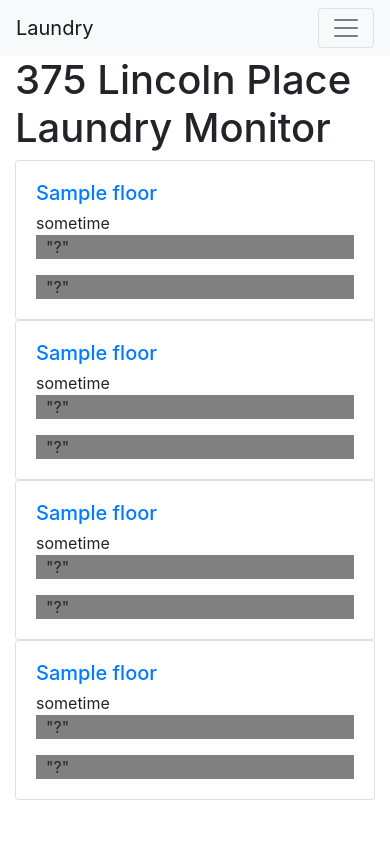
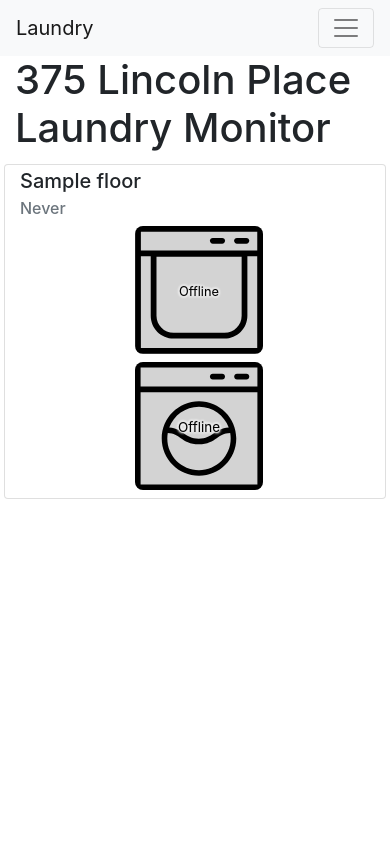
Before and after one commit to matt-robbins/launmon, a Flask app: template templates/laundry.html in a window 390 px wide. Run offline with Flask 2, Linux system fonts and the light colour scheme; the template is opened without the code that fills it: most values are stand-ins (such as "Sample title", 1, 10 or a date in 2020); some libraries are stand-ins or nearby versions.

Commit message:
fresh coat of paint on the main page
- add SVG of the dryer stacked on top of the washer with the floors
  running horizontally (vertically on mobile web)
- animate and color SVGs while they are running
- prefer flask's [jsonify] to json.dumps()
- run [prettier] over the html files since the diff there is pretty
  large anyways

[jsonify]: https://flask.palletsprojects.com/en/2.2.x/api/#flask.json.jsonify
[prettier]: https://prettier.io/

```diff
--- a/laundrymon.py
+++ b/laundrymon.py
@@ -1,7 +1,6 @@
-from flask import Flask, render_template, request
+from flask import Flask, render_template, request, jsonify
 import getstatus
 import constants as const
-import json
 import db
 from datetime import datetime
 
@@ -25,7 +24,22 @@
 
     d = dict(zip([s[0] for s in statusd],[s[1:] for s in statusd]))
 
-    return json.dumps(d)
+    return jsonify(d)
+
+@app.route("/v2/status-json")
+def status_json_v2():
+    status = [
+        {
+            "floor": line[0],
+            "wash": line[1] in ("wash","both"),
+            "dry": line[1] in ("dry", "both"),
+            "time": line[2],
+            "last_seen": line[3]
+        } for line in db.getLatest()
+    ]
+
+    return jsonify(status)
+
 
 @app.route("/histogram")
 def histogram(location="4",weekday=0):
@@ -39,7 +53,7 @@
     location = request.args.get('location', "4", type=str)
     weekday = request.args.get('location', "0", type=str)
     hist = db.getHist(location,weekday)
-    return json.dumps(hist)
+    return jsonify(hist)
 
 @app.route("/event-json")
 def events_json():
@@ -47,7 +61,7 @@
     hours = request.args.get('hours',24, type=int)
     ev = db.getEvents(location,hours)
     dict = {"time": [e[0] for e in ev],"status": [e[1] for e in ev]}
-    return json.dumps(dict)
+    return jsonify(dict)
 
 @app.route("/cycles-json")
 def cycles_json():
@@ -59,7 +73,7 @@
     else:
         ev = db.getDryCycles(location,hours)
     dict = {'start':[e[0] for e in ev],"end": [e[1] for e in ev]}
-    return json.dumps(dict)
+    return jsonify(dict)
 
 @app.route("/rawcurrent-json")
 def current_json():
@@ -70,7 +84,7 @@
     res = db.getCurrent(location,minutes)
 
     dict = {"time": [c[2] for c in res],"current": [c[1] for c in res]}
-    return json.dumps(dict)
+    return jsonify(dict)
 
 @app.route("/rawcurrent-range-json")
 def current_range_json():
@@ -80,7 +94,7 @@
     res = db.getCurrentRange(location,start,end)
 
     dict = {"time": [c[2] for c in res],"current": [c[1] for c in res]}
-    return json.dumps(dict)
+    return jsonify(dict)
 
 @app.route("/current-graph")
 def current_graph():
--- a/templates/base.html
+++ b/templates/base.html
@@ -1,19 +1,114 @@
-<!doctype html>
+<!DOCTYPE html>
 <html lang="en">
   <head>
     <!-- Required meta tags -->
-    <meta charset="utf-8">
-    <meta name="viewport" content="width=device-width, initial-scale=1, shrink-to-fit=no">
+    <meta charset="utf-8" />
+    <meta
+      name="viewport"
+      content="width=device-width, initial-scale=1, shrink-to-fit=no"
+    />
 
     <!-- Bootstrap CSS -->
-    <link rel="stylesheet" href="https://stackpath.bootstrapcdn.com/bootstrap/4.3.1/css/bootstrap.min.css" integrity="sha384-ggOyR0iXCbMQv3Xipma34MD+dH/1fQ784/j6cY/iJTQUOhcWr7x9JvoRxT2MZw1T" crossorigin="anonymous">
+    <link
+      rel="stylesheet"
+      href="https://stackpath.bootstrapcdn.com/bootstrap/4.3.1/css/bootstrap.min.css"
+      integrity="sha384-ggOyR0iXCbMQv3Xipma34MD+dH/1fQ784/j6cY/iJTQUOhcWr7x9JvoRxT2MZw1T"
+      crossorigin="anonymous"
+    />
 
+    <style>
+      :root {
+        --color-offline: lightgrey;
+        --color-running: #d5352b;
+        --color-available: #65b6f0;
+      }
+
+      .machine {
+        stroke: black;
+        fill: black;
+        background-color: var(--color-offline);
+        stroke-width: 0;
+        border-radius: 8px;
+        width: 128px;
+        height: 128px;
+      }
+
+      @media (min-width: 992px) {
+        .machine {
+          width: 165px;
+          height: 165px;
+        }
+      }
+
+      .machine.running {
+        background-color: var(--color-running);
+      }
+      .machine.available {
+        background-color: var(--color-available);
+      }
+
+      .washer.running .washer-center {
+        animation: spin 4s infinite linear;
+        transform-origin: 50% 50%;
+        transform-box: fill-box;
+      }
+
+      @keyframes spin {
+        100% {
+          transform: rotate(359deg);
+        }
+      }
+
+      .dryer.running {
+        transform-box: fill-box;
+        transform-origin: 50% 50%;
+        animation: dance 2s infinite ease-in-out;
+      }
+
+      @keyframes dance {
+        30% {
+          transform: rotate(3deg);
+        }
+        60% {
+          transform: rotate(-3deg);
+        }
+        90%: {
+          transform: rotate(0deg);
+        }
+      }
+
+      .machine .label {
+        fill: black;
+        font-size: 36px;
+        text-shadow: 0px 0px 3px white;
+        text-anchor: middle;
+      }
+
+      .machine .label-offset {
+        stroke-width: 0.11em;
+        stroke: var(--color-offline);
+      }
+      .machine.running .label-offset {
+        stroke: var(--color-running);
+      }
+      .machine.available .label-offset {
+        stroke: var(--color-available);
+      }
+    </style>
     <title>{% block title %} {% endblock %}</title>
   </head>
   <body>
     <nav class="navbar navbar-expand-md navbar-light bg-light">
       <a class="navbar-brand" href="">Laundry</a>
-        <button class="navbar-toggler" type="button" data-toggle="collapse" data-target="#navbarNav" aria-controls="navbarNav" aria-expanded="false" aria-label="Toggle navigation">
+      <button
+        class="navbar-toggler"
+        type="button"
+        data-toggle="collapse"
+        data-target="#navbarNav"
+        aria-controls="navbarNav"
+        aria-expanded="false"
+        aria-label="Toggle navigation"
+      >
         <span class="navbar-toggler-icon"></span>
       </button>
       <div class="collapse navbar-collapse" id="navbarNav">
@@ -25,19 +120,27 @@
       </div>
     </nav>
 
-
     <!-- Optional JavaScript -->
     <!-- jQuery first, then Popper.js, then Bootstrap JS -->
-    <script src="https://code.jquery.com/jquery-3.3.1.slim.min.js" integrity="sha384-q8i/X+965DzO0rT7abK41JStQIAqVgRVzpbzo5smXKp4YfRvH+8abtTE1Pi6jizo" crossorigin="anonymous"></script>
-    <script src="https://cdnjs.cloudflare.com/ajax/libs/popper.js/1.14.7/umd/popper.min.js" integrity="sha384-UO2eT0CpHqdSJQ6hJty5KVphtPhzWj9WO1clHTMGa3JDZwrnQq4sF86dIHNDz0W1" crossorigin="anonymous"></script>
-    <script src="https://stackpath.bootstrapcdn.com/bootstrap/4.3.1/js/bootstrap.min.js" integrity="sha384-JjSmVgyd0p3pXB1rRibZUAYoIIy6OrQ6VrjIEaFf/nJGzIxFDsf4x0xIM+B07jRM" crossorigin="anonymous"></script>
+    <script
+      src="https://code.jquery.com/jquery-3.3.1.slim.min.js"
+      integrity="sha384-q8i/X+965DzO0rT7abK41JStQIAqVgRVzpbzo5smXKp4YfRvH+8abtTE1Pi6jizo"
+      crossorigin="anonymous"
+    ></script>
+    <script
+      src="https://cdnjs.cloudflare.com/ajax/libs/popper.js/1.14.7/umd/popper.min.js"
+      integrity="sha384-UO2eT0CpHqdSJQ6hJty5KVphtPhzWj9WO1clHTMGa3JDZwrnQq4sF86dIHNDz0W1"
+      crossorigin="anonymous"
+    ></script>
+    <script
+      src="https://stackpath.bootstrapcdn.com/bootstrap/4.3.1/js/bootstrap.min.js"
+      integrity="sha384-JjSmVgyd0p3pXB1rRibZUAYoIIy6OrQ6VrjIEaFf/nJGzIxFDsf4x0xIM+B07jRM"
+      crossorigin="anonymous"
+    ></script>
     <script>
       $SCRIPT_ROOT = {{ request.script_root|tojson }};
     </script>
 
-    <div class="container">
-      {% block content %} {% endblock %}
-    </div>
-
+    {% block content %}{% endblock %}
   </body>
 </html>
--- a/templates/laundry.html
+++ b/templates/laundry.html
@@ -1,60 +1,80 @@
-{% extends 'base.html' %}
-
-{% block content %}
+{% extends 'base.html' %} {% block content %}
+<div class="container w-100">
   <h1>{% block title %} 375 Lincoln Place Laundry Monitor {% endblock %}</h1>
 
-    {%for i in range(0, 4)%}
-        <div class="card" id="{{ 4-i }}f">
-            <div class="card-body">
-                <h5 class="card-title"><a href="histogram?location={{ 4-i }}&weekday={{ weekday }}">{{ names[i] }}</a></h5>
-                <p id="t{{ 4-i }}" class="card-subtitle">sometime</p>
-                <p class="card-text" id="dryer{{ 4-i }}" style="background-color:gray; padding-left:10px;">"?"</p>
-                <p class="card-text" id="washer{{ 4-i }}" style="background-color:gray; padding-left:10px;">"?"</p>
+  <div class="row">
+    {% for floor in names %}
+    <div class="col-sm card m-1 container">
+      <div class="class-body" id="floor-{{loop.revindex}}">
+        <h5 class="card-title mt-1">{{ floor }}</h5>
+        <h6
+          class="card-subtitle text-muted mb-2"
+          data-js-attr="floor-updated-at"
+        >
+          Never
+        </h6>
+        <div class="row mb-2 pl-2 text-center">
+          <div class="dryer-container col">{% include './svg/dryer.svg' %}</div>
+        </div>
+        <div class="row pl-2 pb-2 text-center">
+          <div class="washer-container col">
+            {% include './svg/washer.svg' %}
           </div>
         </div>
-    {%endfor%}
+      </div>
+    </div>
+    {% endfor %}
+  </div>
+</div>
 
-    <script src="https://code.jquery.com/jquery-3.3.1.min.js"></script>
 <script>
-        $(function() {
-            AVAIL = {"yes": {"color": "green", "text": "Available" },
-                    "no": {"color": "red", "text": "In Use"},
-                    "?": {"color": "gray", "text": "Offline"}}
-
-            function setMachine(machine,avail,date){
-                $(machine).css("background-color",AVAIL[avail].color).text(AVAIL[avail].text)
+  $(function () {
+    function update() {
+      fetch(`${$SCRIPT_ROOT}/v2/status-json`)
+        .then((resp) => resp.json())
+        .then((status) => {
+          status.forEach((floorStatus) => {
+            const floor = $(`#floor-${floorStatus.floor}`);
+            const lastSeen = new Date(`${floorStatus.last_seen}Z`);
+            if (Date.now() - lastSeen > 60 * 1000) {
+              floor
+                .find("[data-js-attr='floor-updated-at']")
+                .text(`Last seen: ${lastSeen.toLocaleDateString()}`);
+              floor
+                .find("svg.washer")
+                .attr("class", "machine washer")
+                .find(".label")
+                .text("Offline");
+              floor
+                .find("svg.dryer")
+                .attr("class", "machine dryer")
+                .find(".label")
+                .text("Offline");
+            } else {
+              floor
+                .find("[data-js-attr='floor-updated-at']")
+                .text(`Last updated: ${lastSeen.toLocaleTimeString()}`);
+              floor
+                .find("svg.washer")
+                .toggleClass("running", floorStatus.wash === true)
+                .toggleClass("available", floorStatus.wash === false)
+                .find(".label")
+                .text(floorStatus.wash === true ? "Running" : "Available");
+              floor
+                .find("svg.dryer")
+                .toggleClass("running", floorStatus.dry === true)
+                .toggleClass("available", floorStatus.dry === false)
+                .find(".label")
+                .text(floorStatus.dry === true ? "Running" : "Available");
+            }
+          });
+        });
     }
 
-            function update() {
-                $.getJSON($SCRIPT_ROOT + '/status-json', {}, function(data) {
-                    for (floor in data) {
-                        d = new Date(data[floor][1]+"Z")
-                        d2 = new Date(data[floor][2]+"Z")
-
-                        if (!(["none","wash","dry","both"].includes(data[floor][0]))){
-                            setMachine("#washer"+floor,"?",d)
-                            setMachine("#dryer"+floor,"?",d)
-                            continue
-                        }
-                        if (Date.now()-d2 > 60*1000) {
-                            $("#t"+floor).text("Last Seen "+d.toLocaleDateString())
-                            setMachine("#washer"+floor,"?",d)
-                            setMachine("#dryer"+floor,"?",d)
-                            continue
-                        }
-                        $("#t"+floor).text("Last Updated "+d.toLocaleTimeString())
-                        w = ["wash","both"].includes(data[floor][0]) ? "no": "yes"
-                        d = ["dry", "both"].includes(data[floor][0]) ? "no": "yes"
-
-                        setMachine("#washer"+floor,w,d)
-                        setMachine("#dryer"+floor,d,d)
-                    }
-                })
-            }
-            update()
-            setInterval(function() {
-                update()
-            }, 1000);
+    update();
+    setInterval(function () {
+      update();
+    }, 5000);
   });
 </script>
 {% endblock %}
```
Also changed, not shown: templates/svg/dryer.svg (added), templates/svg/washer.svg (added), 1 other file. Lines whose indentation alone changed are shown as unchanged.
